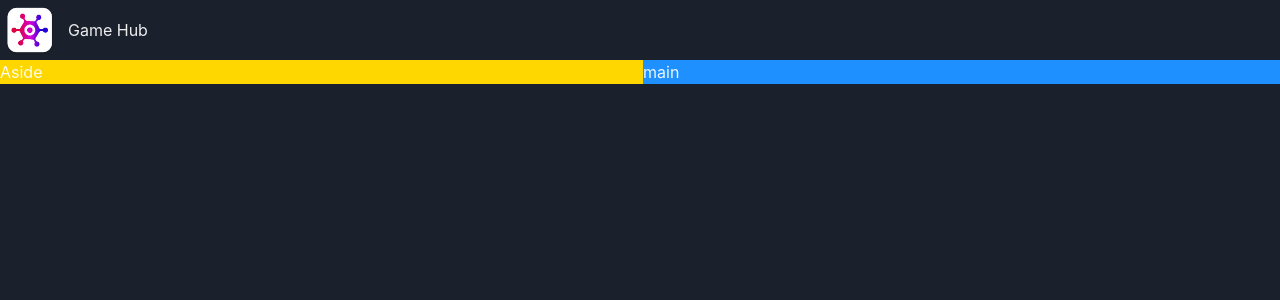
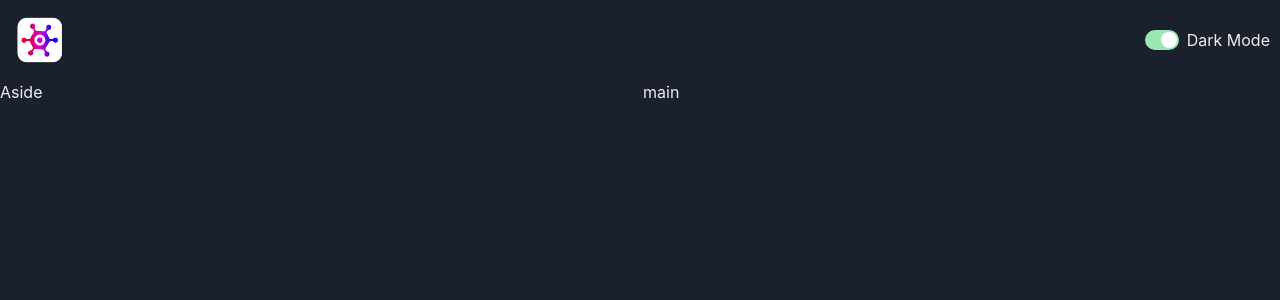
Before and after one commit to RenzLesterH/renz_game_hub, a React (Vite) app: page / in a window 1280 px wide. Shown: the top 300 px of the page. Built offline with nearby package versions, Linux system fonts and the light colour scheme.

Commit message:
Build color mode switch.

```diff
--- a/src/App.tsx
+++ b/src/App.tsx
@@ -1,5 +1,5 @@
-import { Grid, GridItem, Show } from '@chakra-ui/react'
-import NavBar from './components/navbar.component'
+import { Grid, GridItem, Show } from '@chakra-ui/react';
+import NavBar from './components/navBar.component';
 
 function App() {
 
@@ -13,9 +13,9 @@
                 <NavBar/>
             </GridItem>
             <Show above="lg">
-                <GridItem area="aside" bg="gold">Aside</GridItem>
+                <GridItem area="aside">Aside</GridItem>
             </Show>
-            <GridItem area="main" bg="dodgerblue">main</GridItem>
+            <GridItem area="main">main</GridItem>
       </Grid>
     </>
   )
--- /dev/null
+++ b/src/components/colorModeSwitch.component.tsx
@@ -0,0 +1,13 @@
+import { HStack, Switch, Text, useColorMode } from "@chakra-ui/react";
+
+const ColorModeSwitch = () => {
+    const {toggleColorMode, colorMode} = useColorMode();
+    return (
+        <HStack>
+            <Switch colorScheme="green" isChecked={colorMode === "dark"} onChange={toggleColorMode}/>
+            <Text>Dark Mode</Text>
+        </HStack>
+    )
+}
+
+export default ColorModeSwitch;
--- a/src/components/navbar.component.tsx
+++ b/src/components/navbar.component.tsx
@@ -1,11 +1,12 @@
-import { HStack, Image, Text } from "@chakra-ui/react";
+import { HStack, Image } from "@chakra-ui/react";
 import logo from "../assets/images/logo.webp";
+import ColorModeSwitch from "./colorModeSwitch.component";
 
 const NavBar = () => {
     return (
-        <HStack>
+        <HStack justifyContent="space-between" padding="10px">
             <Image src={logo} boxSize="60px"/>
-            <Text>Game Hub</Text>
+            <ColorModeSwitch/>
         </HStack>
     )
 }
```
